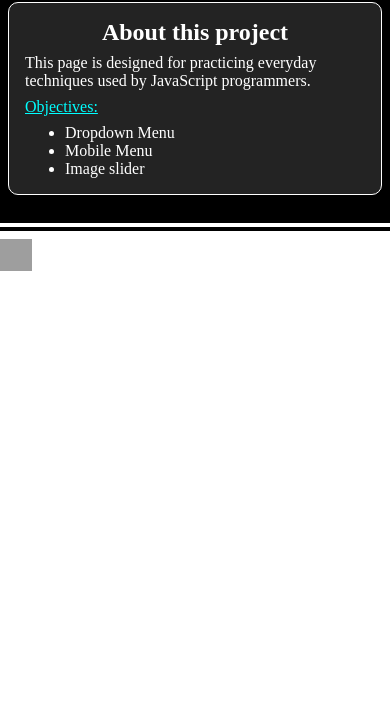
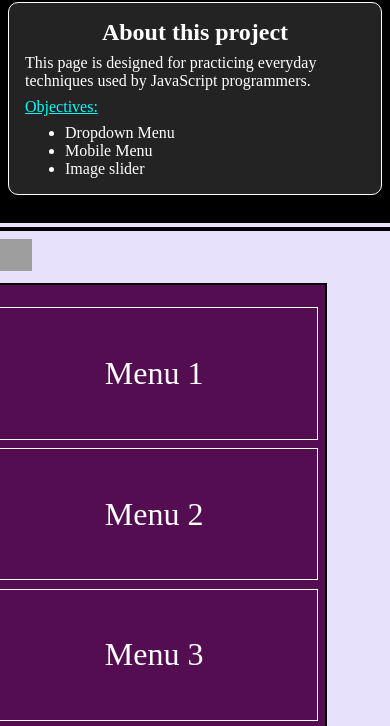
Before and after one commit to TYLPHE/dynamic-interactions, a website built with webpack: page dist/index.html in a window 390 px wide. Both pictures are taken after a click on the picture 10 px from the left and 346 px from the top of the page. Shown: the part 91-817 px from the top of the page. Built offline with nearby package versions, Linux system fonts and the light colour scheme; grey boxes are pictures that could not be loaded.

Commit message:
added a sidebar menu when clicking the hamburger icon

```diff
--- a/src/index.js
+++ b/src/index.js
@@ -15,22 +15,22 @@ const index = {
   titleDiv: () => {
     const titleDiv = document.createElement('a');
     titleDiv.href = 'https://github.com/TYLPHE';
-    titleDiv.classList.add('title');
+    titleDiv.classList.add('title-div');
     titleDiv.target = '_blank';
     const avatar = document.createElement('img');
     avatar.src = 'https://avatars.githubusercontent.com/u/85977718?v=4';
     avatar.classList.add('avatar');
-    const title = document.createElement('div');
-    title.innerText = 'Dynamic Interactions by TYLPHE';
-    title.classList.add('title-text');
-    titleDiv.append(avatar, title);
+    const titleText = document.createElement('div');
+    titleText.innerText = 'Dynamic Interactions by TYLPHE';
+    titleText.classList.add('title-text');
+    titleDiv.append(avatar, titleText);
     return titleDiv;
   },
 
   // create a mobile phone body and generate contents
   bodyDiv: () => {
     const bodyDiv = document.createElement('div');
-    bodyDiv.classList.add('body');
+    bodyDiv.classList.add('body-div');
     mobileDisplay(bodyDiv);
     return bodyDiv;
   },
@@ -38,7 +38,7 @@ const index = {
   // about project section
   aboutDiv: () => {
     const aboutDiv = document.createElement('div');
-    aboutDiv.classList.add('about');
+    aboutDiv.classList.add('about-div');
     const aboutTitle = document.createElement('h1');
     aboutTitle.textContent = 'About this project';
     const aboutParagraph1 = document.createElement('p');
--- a/src/mobile-display/mobileDisplay.js
+++ b/src/mobile-display/mobileDisplay.js
@@ -6,7 +6,7 @@ const mobile = {
   // create a main menu section at top of the display
   mainMenu: () => {
     const mainMenuDiv = document.createElement('div');
-    mainMenuDiv.classList.add('main-menu');
+    mainMenuDiv.classList.add('main-menu-div');
     mainMenuDiv.appendChild(mobile.hamburger());
     return mainMenuDiv;
   },
@@ -14,17 +14,65 @@ const mobile = {
   // generate hamburger menu
   hamburger: () => {
     const hamburgerDiv = document.createElement('div');
+    hamburgerDiv.classList.add('hamburger-div');
     const hamburgerIcon = document.createElement('img');
-    hamburgerIcon.classList.add('hamburger');
+    hamburgerIcon.classList.add('hamburger-icon');
     hamburgerIcon.src = 'https://openclipart.org/image/2000px/221605';
-    hamburgerIcon.addEventListener('click', mobile.sidebarMenu);
+    hamburgerIcon.addEventListener('click', mobile.openSidebar);
     hamburgerDiv.appendChild(hamburgerIcon);
     return hamburgerDiv;
   },
 
   // a page of menu items slides in from the side
-  sidebarMenu: () => {
-    console.log('TODO: add expand here');
+  openedSidebar: false,
+  openSidebar: () => {
+    if (mobile.openedSidebar === false) {
+      const sidebarDiv = document.createElement('div');
+      sidebarDiv.append(mobile.sidebarList(mobile.menuList));
+      sidebarDiv.classList.add('sidebar-div');
+      setTimeout(() => { sidebarDiv.classList.add('slide-in'); }, 1);
+      mobile.openedSidebar = true;
+      const bodyDiv = document.querySelector('.body-div');
+      bodyDiv.appendChild(sidebarDiv);
+      bodyDiv.addEventListener('click', mobile.outsideSidebar);
+      return;
+    }
+    mobile.closeSidebar();
+  },
+
+  // slide the menu out of window and close it
+  closeSidebar: () => {
+    const removeSidebarDiv = document.querySelector('.sidebar-div');
+    removeSidebarDiv.classList.remove('slide-in');
+    const bodyDiv = document.querySelector('.body-div');
+    bodyDiv.removeEventListener('click', mobile.test);
+    mobile.openedSidebar = false;
+    setTimeout(() => { bodyDiv.removeChild(removeSidebarDiv); }, 150);
+  },
+
+  // clicking anywhere outside sidebar also closes sidebar
+  outsideSidebar: (e) => {
+    const sidebar = e.target.classList[0];
+    if (
+      mobile.openedSidebar
+      && sidebar !== 'sidebar-div'
+      && sidebar !== 'hamburger-icon'
+    ) {
+      mobile.closeSidebar();
+    }
+  },
+
+  menuList: ['Menu 1', 'Menu 2', 'Menu 3', 'Menu 4', 'Menu 5', 'Menu 6'],
+  sidebarList: (list) => {
+    const sidebarMenuList = document.createElement('div');
+    sidebarMenuList.classList.add('sidebar-menu-list');
+    for (let i = 0; i < list.length; i += 1) {
+      const item = document.createElement('div');
+      item.classList.add('sidebar-list');
+      item.textContent = list[i];
+      sidebarMenuList.appendChild(item);
+    }
+    return sidebarMenuList;
   },
 };
 
--- a/src/style.css
+++ b/src/style.css
@@ -12,7 +12,6 @@ h1 {
   font-size: 1.5rem;
 }
 a {
-
   color: cyan;
 }
 h1,
@@ -21,9 +20,12 @@ ul,
 a {
   margin: .5rem
 }
+img {
+  user-select: none;
+}
 
 /*about CSS*/
-.about{
+.about-div {
   border: 1px solid white;
   border-radius: 10px;
   padding: .5rem;
@@ -37,7 +39,7 @@ a {
   height: 2rem;
   border: 1px solid 190b30cb;
 }
-.title {
+.title-div {
   font-weight: 900;
   display: flex;
   justify-content: center;
@@ -63,18 +65,58 @@ a {
 }
 
 /*cell phone CSS*/
-.body {
+.body-div {
   color: black;
-  background-color: white;
+  background-color: rgb(231, 225, 251);
   width: 428px;
   height: 926px;
   border: 12px double black;
   border-radius: 10px;
   margin: 1rem;
+  overflow: hidden;
 }
 
 /*menu CSS*/
-.hamburger {
+.hamburger-icon {
   height: 2rem;
   padding: .5rem;
 }
+.sidebar-div {
+  position: relative;
+  left: -100%;
+  transition: .15s ease-out;
+  height: 95%;
+  width: 80%;
+  background-color: rgb(83, 13, 80);
+  border: 2px solid black;
+  display: flex;
+  justify-content: center;
+  align-items: center;
+}
+.slide-in {
+  left: 0%;
+  transition: .15s ease-out;
+}
+.sidebar-menu-list{
+  height: 95%;
+  width: 95%;
+  display: flex;
+  flex-direction: column;
+  justify-content: center;
+  align-items: center;
+  gap: 1%;
+}
+.sidebar-list {
+  display: flex;
+  justify-content: center;
+  align-items: center;
+  color: white;
+  cursor: pointer;
+  font-size: 2rem;
+  border: 1px solid white;
+  height: 100%;
+  width: 100%;
+}
+.sidebar-list:hover {
+  font-weight: bold;
+}
```
Also changed, not shown: dist/index.bundle.js, dist/mobileDisplay.bundle.js.
